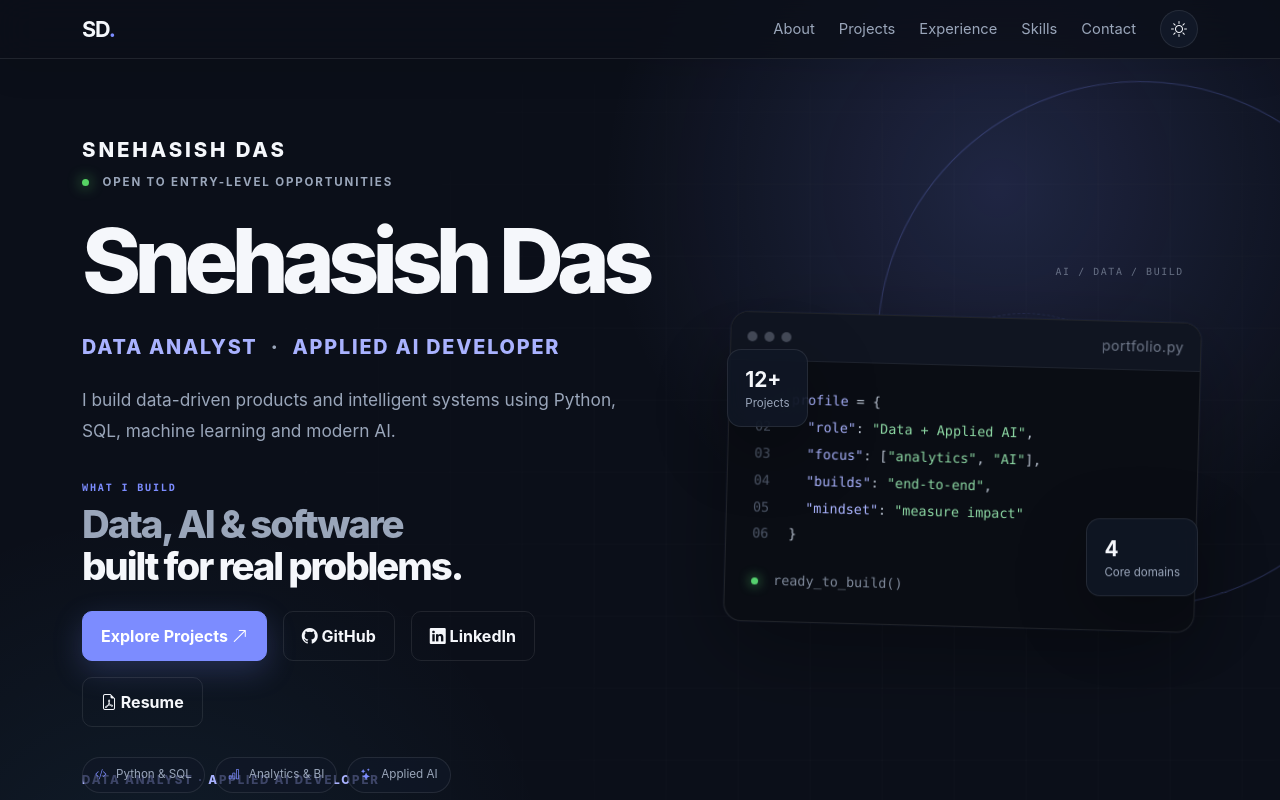
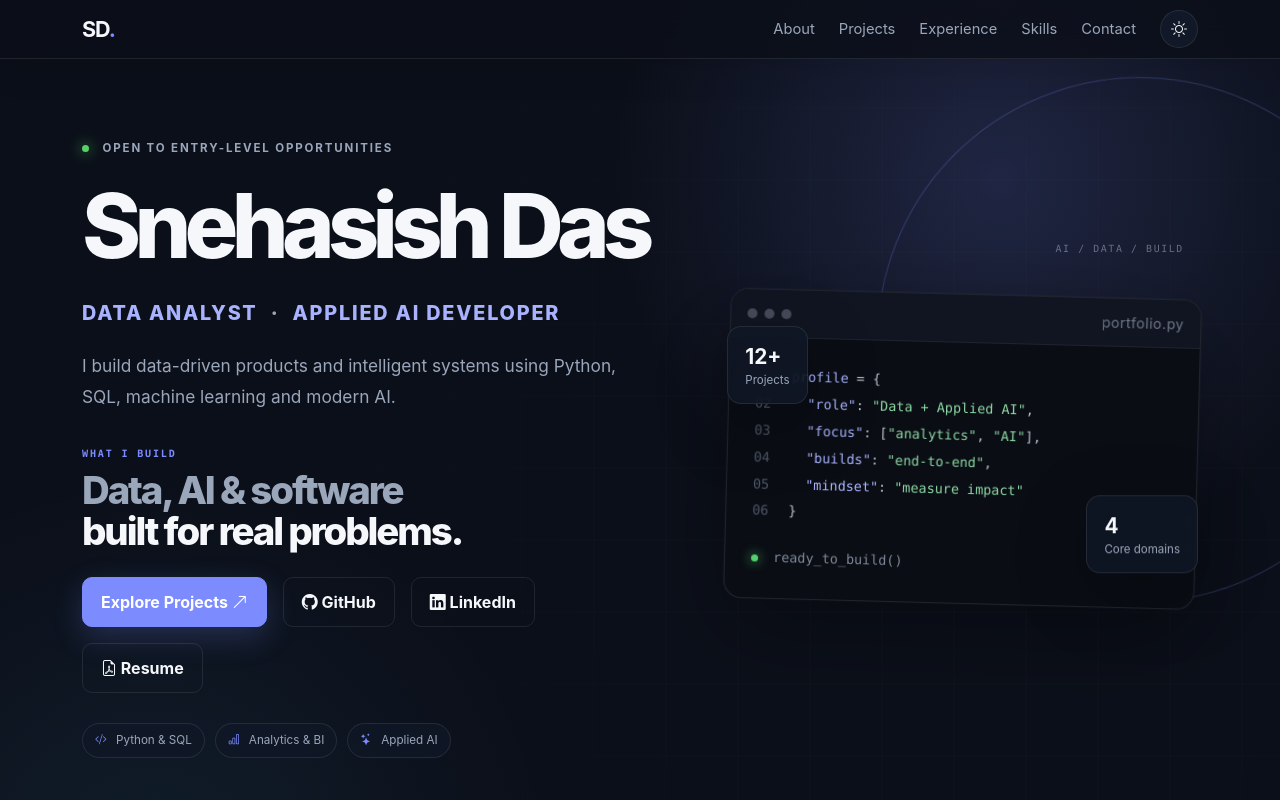
Before and after one commit to Unknowncoder3/Portfolio, a React (Vite) app: page / in a window 1280 px wide. Shown: the top 800 px of the page. Built offline with nearby package versions, Linux system fonts and the light colour scheme.

Commit message:
Final recruiter QA: remove duplicate hero identity and add honest project preview fallbacks

```diff
--- a/public/recruiter-upgrade.css
+++ b/public/recruiter-upgrade.css
@@ -1,31 +1,14 @@
 /* Recruiter-focused polish: identity, proof, readability and trust. */
 
 /* ---------- HERO ---------- */
-.hero-copy::before {
-  content: "SNEHASISH DAS";
-  display: block;
-  color: var(--text);
-  font-size: clamp(1.15rem, 1.6vw, 1.45rem);
-  line-height: 1;
-  letter-spacing: .14em;
-  font-weight: 800;
-  margin-bottom: 14px;
+/* The hero identity is rendered semantically in main.jsx. Keep one source of truth. */
+.hero-copy::before,
+.hero-copy::after { content: none; display: none; }
+.hero-copy h1 {
+  font-size: clamp(3.5rem, 7vw, 6.8rem);
+  max-width: 760px;
 }
-.hero-copy::after {
-  content: "DATA ANALYST  ·  APPLIED AI DEVELOPER";
-  display: block;
-  color: var(--accent-2);
-  font-size: .72rem;
-  line-height: 1;
-  letter-spacing: .16em;
-  font-weight: 800;
-  margin-top: -18px;
-  margin-bottom: 18px;
-}
-.hero-copy h1 {
-  font-size: clamp(3rem, 6vw, 5.7rem);
-  max-width: 720px;
-}
+.hero-role { margin-top: 32px; }
 .hero-lead { max-width: 660px; }
 .hero-meta span {
   border: 1px solid var(--line);
@@ -57,22 +40,27 @@
 .project-card .project-actions button { display: inline-flex; align-items: center; gap: 6px; }
 .project-detail-btn i { font-size: .72rem; }
 
-/* Real repository previews for the remaining projects. */
-.project-card:has(a[href*="HR-Analytics-Dashboard"]) .project-visual {
-  background-image: url("https://raw.githubusercontent.com/Unknowncoder3/HR-Analytics-Dashboard/main/HR%20Analytics%20Dashboard.png");
+/* Real repository previews from the project's own README/repository assets. */
+.project-card:has(a[href*="AI-BASED-RECRUITMENT-SCREENING"]) .project-visual { background-image: url("https://raw.githubusercontent.com/Unknowncoder3/AI-BASED-RECRUITMENT-SCREENING/main/screenshots/first.png"); }
+.project-card:has(a[href*="E-Commerce-Customer-Intelligence-Sales-Analytics"]) .project-visual { background-image: url("https://raw.githubusercontent.com/Unknowncoder3/E-Commerce-Customer-Intelligence-Sales-Analytics/main/Screenshots/Dashboard.jpeg"); }
+.project-card:has(a[href*="Early-behavioral-screening-AI"]) .project-visual { background-image: url("https://raw.githubusercontent.com/Unknowncoder3/Early-behavioral-screening-AI/main/screenshots/ui.png"); }
+.project-card:has(a[href*="AI-based-Travel-Planner"]) .project-visual { background-image: url("https://raw.githubusercontent.com/Unknowncoder3/AI-based-Travel-Planner/main/screenshots/first.png"); }
+.project-card:has(a[href*="StudyBuddy"]) .project-visual { background-image: url("https://raw.githubusercontent.com/Unknowncoder3/StudyBuddy/main/screenshots/01-dashboard.png"); }
+.project-card:has(a[href*="MADHAV-STORE-DASHBOARD"]) .project-visual { background-image: url("https://raw.githubusercontent.com/Unknowncoder3/MADHAV-STORE-DASHBOARD/main/madhav%20store%20dashboard.png"); }
+.project-card:has(a[href*="HR-Analytics-Dashboard"]) .project-visual { background-image: url("https://raw.githubusercontent.com/Unknowncoder3/HR-Analytics-Dashboard/main/HR%20Analytics%20Dashboard.png"); }
+.project-card:has(a[href*="Movie-Recommendation-system"]) .project-visual { background-image: url("https://raw.githubusercontent.com/Unknowncoder3/Movie-Recommendation-system/main/home.png"); }
+
+/* Honest coded previews for repositories that do not currently contain screenshots. */
+.project-card:has(a[href*="Ai-based-Web-scrapper"]) .project-visual,
+.project-card:has(a[href*="spam-sms-detection"]) .project-visual,
+.project-card:has(a[href*="SQL-Data-Analysis"]) .project-visual,
+.project-card:has(a[href*="Face-Recognition-System"]) .project-visual {
+  background-image: radial-gradient(circle at 75% 20%, rgba(124,140,255,.26), transparent 28%), linear-gradient(145deg, #111827, #080c15 72%);
 }
-.project-card:has(a[href*="Movie-Recommendation-system"]) .project-visual {
-  background-image: url("https://raw.githubusercontent.com/Unknowncoder3/Movie-Recommendation-system/main/home.png");
-}
-
-/* No screenshot exists in the AI Web Scraper README, so use an honest pipeline visual. */
-.project-card:has(a[href*="Ai-based-Web-scrapper"]) .project-visual {
-  background-image:
-    radial-gradient(circle at 72% 25%, rgba(124,140,255,.28), transparent 28%),
-    linear-gradient(145deg, #0e1422, #090d16 72%);
-}
-.project-card:has(a[href*="Ai-based-Web-scrapper"]) .project-visual::before {
-  content: "URL  →  SCRAPE  →  CLEAN  →  EMBED  →  FAISS  →  LLM";
+.project-card:has(a[href*="Ai-based-Web-scrapper"]) .project-visual::before,
+.project-card:has(a[href*="spam-sms-detection"]) .project-visual::before,
+.project-card:has(a[href*="SQL-Data-Analysis"]) .project-visual::before,
+.project-card:has(a[href*="Face-Recognition-System"]) .project-visual::before {
   position: absolute;
   inset: 0;
   display: grid;
@@ -83,7 +71,12 @@
   letter-spacing: .12em;
   text-align: center;
   opacity: .9;
+  z-index: 1;
 }
+.project-card:has(a[href*="Ai-based-Web-scrapper"]) .project-visual::before { content: "URL  →  SCRAPE  →  CLEAN  →  EMBED  →  FAISS  →  LLM"; }
+.project-card:has(a[href*="spam-sms-detection"]) .project-visual::before { content: "TEXT  →  CLEAN  →  TF-IDF  →  CLASSIFIER  →  SPAM / HAM"; }
+.project-card:has(a[href*="SQL-Data-Analysis"]) .project-visual::before { content: "DATA  →  SQL  →  TRANSFORM  →  ANALYZE  →  INSIGHT"; }
+.project-card:has(a[href*="Face-Recognition-System"]) .project-visual::before { content: "IMAGE  →  DETECT  →  EXTRACT  →  MATCH  →  RECOGNIZE"; }
 
 /* ---------- RECRUITER SNAPSHOT ---------- */
 .snapshot-card {
@@ -109,10 +102,7 @@
 .snapshot-card strong { color: var(--text); }
 
 /* ---------- EXPERIENCE ---------- */
-.experience-card {
-  position: relative;
-  overflow: hidden;
-}
+.experience-card { position: relative; overflow: hidden; }
 .experience-card::before {
   content: "EXPERIENCE";
   position: absolute;
@@ -128,10 +118,7 @@
 
 /* ---------- SKILLS ---------- */
 .skill-card { transition: transform .22s ease, border-color .22s ease; }
-.skill-card:hover {
-  transform: translateY(-4px);
-  border-color: color-mix(in srgb, var(--accent) 35%, var(--line));
-}
+.skill-card:hover { transform: translateY(-4px); border-color: color-mix(in srgb, var(--accent) 35%, var(--line)); }
 .skill-card h4 { display:flex; align-items:center; gap:9px; }
 .skill-card h4::before {
   content: "";
@@ -148,21 +135,12 @@
 .contact-inner .btn-primary-custom { min-width: 170px; }
 
 /* ---------- ACCESSIBILITY / MOBILE ---------- */
-:focus-visible {
-  outline: 2px solid var(--accent);
-  outline-offset: 3px;
-}
+:focus-visible { outline: 2px solid var(--accent); outline-offset: 3px; }
 @media (max-width: 575px) {
-  .hero-copy::before { font-size: 1rem; letter-spacing: .11em; }
-  .hero-copy::after { font-size: .61rem; letter-spacing: .11em; margin-top: -12px; }
-  .hero-copy h1 { font-size: 3.05rem; }
+  .hero-copy h1 { font-size: 3.3rem; }
+  .hero-role { font-size: .82rem; letter-spacing: .055em; line-height: 1.45; margin-top: 24px; }
   .project-card .project-visual { min-height: 160px; }
 }
 @media (prefers-reduced-motion: reduce) {
-  *, *::before, *::after {
-    scroll-behavior: auto !important;
-    animation-duration: .01ms !important;
-    animation-iteration-count: 1 !important;
-    transition-duration: .01ms !important;
-  }
+  *, *::before, *::after { scroll-behavior: auto !important; animation-duration: .01ms !important; animation-iteration-count: 1 !important; transition-duration: .01ms !important; }
 }
```
